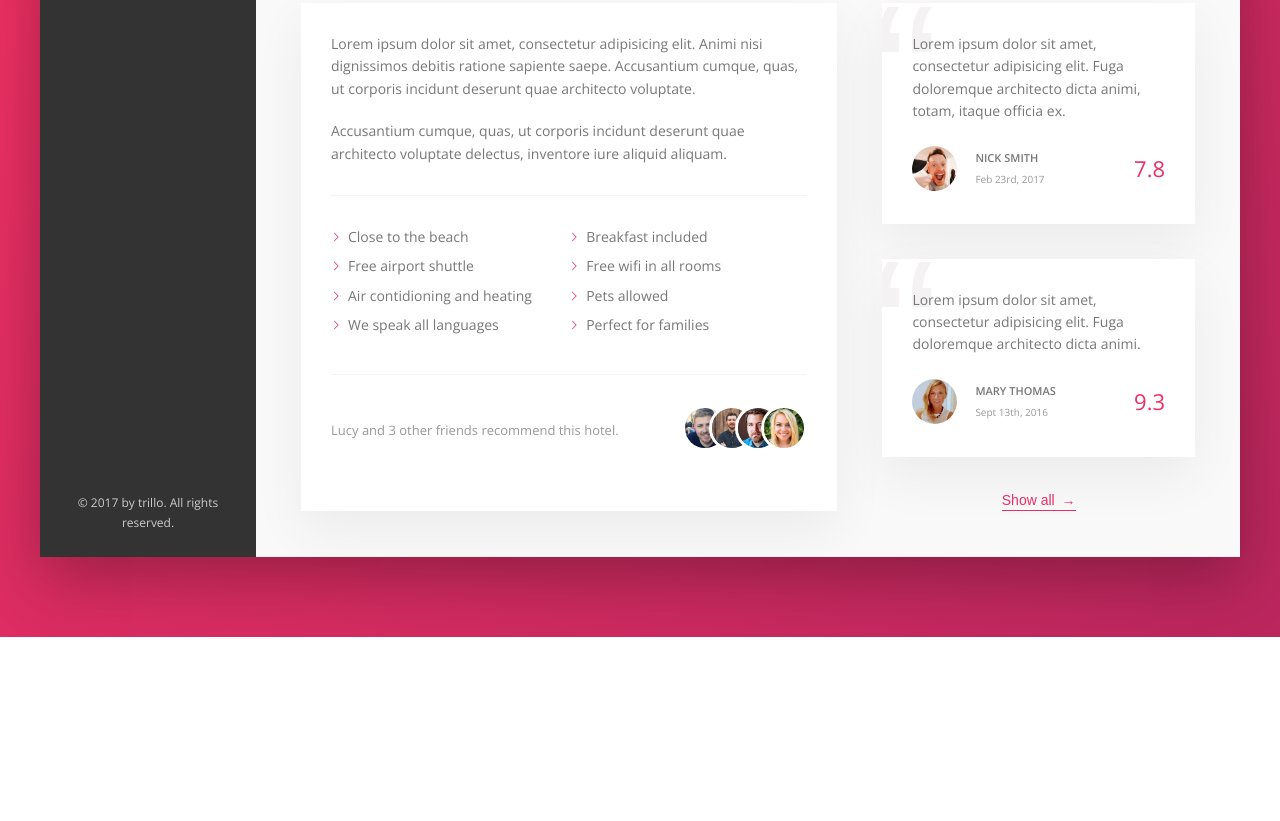
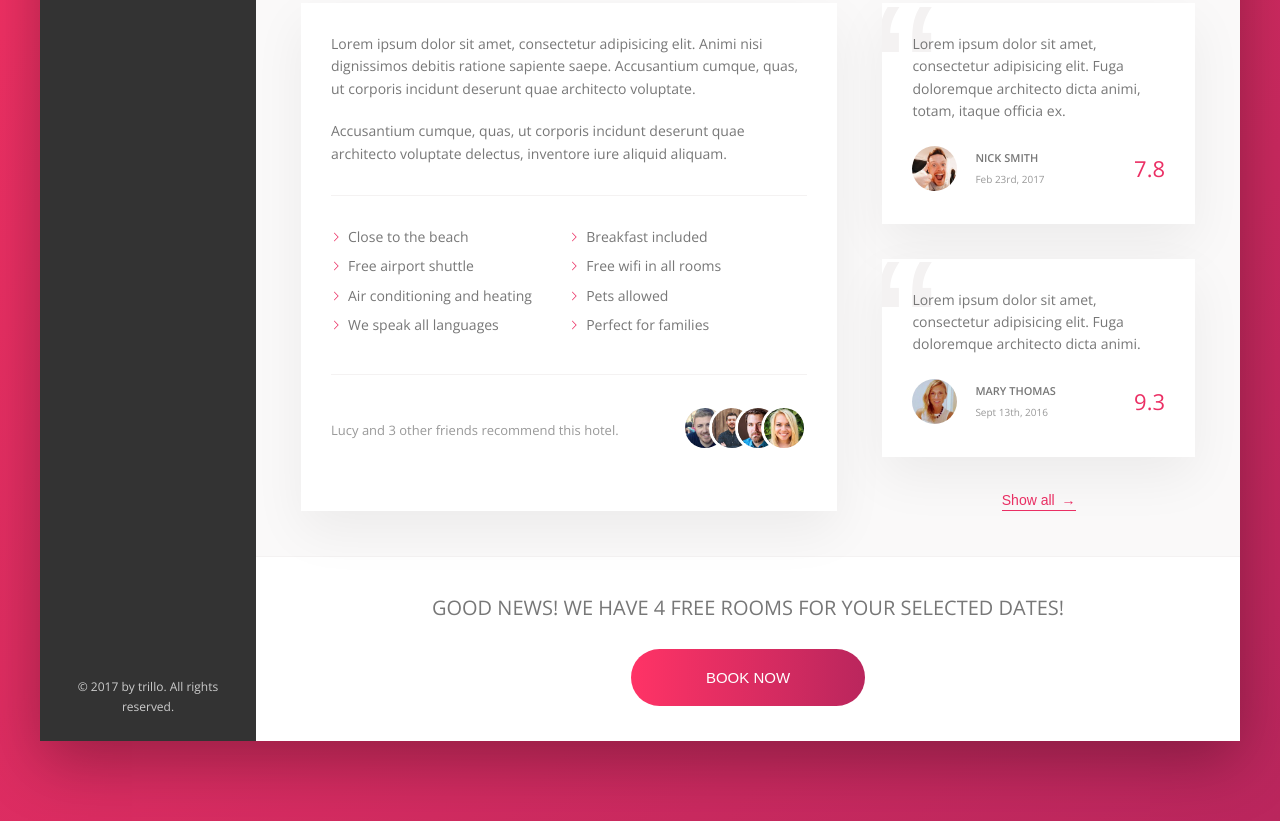
Before and after one commit to batuhankendirli/trillo, a website: page src/index.html in a window 1280 px wide. Shown: the part 644-1465 px from the top of the page. Before the commit the page ends 1281 px from the top, so only its background shows below. Drawn offline with nearby package versions, Linux system fonts and the light colour scheme; files that its build step writes are made by us from their sources.

Commit message:
cta section completed

```diff
--- a/src/index.html
+++ b/src/index.html
@@ -170,7 +170,7 @@
                 <li class="list__item">Breakfast included</li>
                 <li class="list__item">Free airport shuttle</li>
                 <li class="list__item">Free wifi in all rooms</li>
-                <li class="list__item">Air contidioning and heating</li>
+                <li class="list__item">Air conditioning and heating</li>
                 <li class="list__item">Pets allowed</li>
                 <li class="list__item">We speak all languages</li>
                 <li class="list__item">Perfect for families</li>
@@ -246,6 +246,15 @@
               </button>
             </div>
           </div>
+          <div class="cta">
+            <h2 class="cta__book-now">
+              Good news! We have 4 free rooms for your selected dates!
+            </h2>
+            <button class="btn">
+              <span class="btn__visible">Book now</span>
+              <span class="btn__invisible">Only 4 rooms left</span>
+            </button>
+          </div>
         </main>
       </div>
     </div>
--- a/src/sass/_base.scss
+++ b/src/sass/_base.scss
@@ -17,6 +17,8 @@
 
   --line: 1px solid var(--color-grey-light-2);
 }
+
+$bp-largest: 75em; // 1200 px
 
 * {
   margin: 0;
--- a/src/sass/_components.scss
+++ b/src/sass/_components.scss
@@ -362,7 +362,7 @@
     &:hover {
       color: var(--color-primary);
       transform: scale(1.2);
-      z-index: 100;
+      z-index: 2;
       border: 0.3rem solid currentColor;
       box-shadow: var(--shadow-dark);
     }
@@ -437,7 +437,7 @@
     &:hover {
       color: var(--color-primary);
       transform: scale(1.2);
-      z-index: 100;
+      z-index: 2;
       border: 0.3rem solid currentColor;
       box-shadow: var(--shadow-dark);
     }
@@ -456,3 +456,75 @@
   display: block;
   margin: 0 auto;
 }
+
+////////////////////////////////////
+// CALL TO ACTION
+
+.cta {
+  padding: 3.5rem 0;
+  text-align: center;
+
+  &__book-now {
+    font-size: 2rem;
+    font-weight: 300;
+    text-transform: uppercase;
+    margin-bottom: 2.5rem;
+  }
+}
+
+////////////////////////////////////
+// BTN
+.btn {
+  font-size: 1.5rem;
+  font-weight: 300;
+  text-transform: uppercase;
+  border-radius: 100px;
+  border: none;
+  background-image: linear-gradient(
+    to right,
+    var(--color-primary-light),
+    var(--color-primary-dark)
+  );
+  color: #fff;
+  position: relative;
+  overflow: hidden;
+  cursor: pointer;
+
+  & > * {
+    display: inline-block;
+    height: 100%;
+    width: 100%;
+    transition: all 0.2s;
+  }
+
+  &__visible {
+    padding: 2rem 7.5rem;
+  }
+
+  &__invisible {
+    position: absolute;
+    padding: 2rem 0;
+    left: 0;
+    top: -100%;
+  }
+
+  &:hover {
+    background-image: linear-gradient(
+      to left,
+      var(--color-primary-light),
+      var(--color-primary-dark)
+    );
+  }
+
+  &:hover &__visible {
+    transform: translateY(100%);
+  }
+  &:hover &__invisible {
+    top: 0;
+  }
+
+  &:focus {
+    outline: none;
+    animation: pulsate 1s infinite;
+  }
+}
--- a/src/sass/_layout.scss
+++ b/src/sass/_layout.scss
@@ -4,6 +4,10 @@
   background-color: var(--color-grey-light-2);
   box-shadow: var(--shadow-dark);
   min-height: 50rem;
+
+  @media only screen and (max-width: $bp-largest) {
+    margin: 0;
+  }
 }
 
 .header {
```
